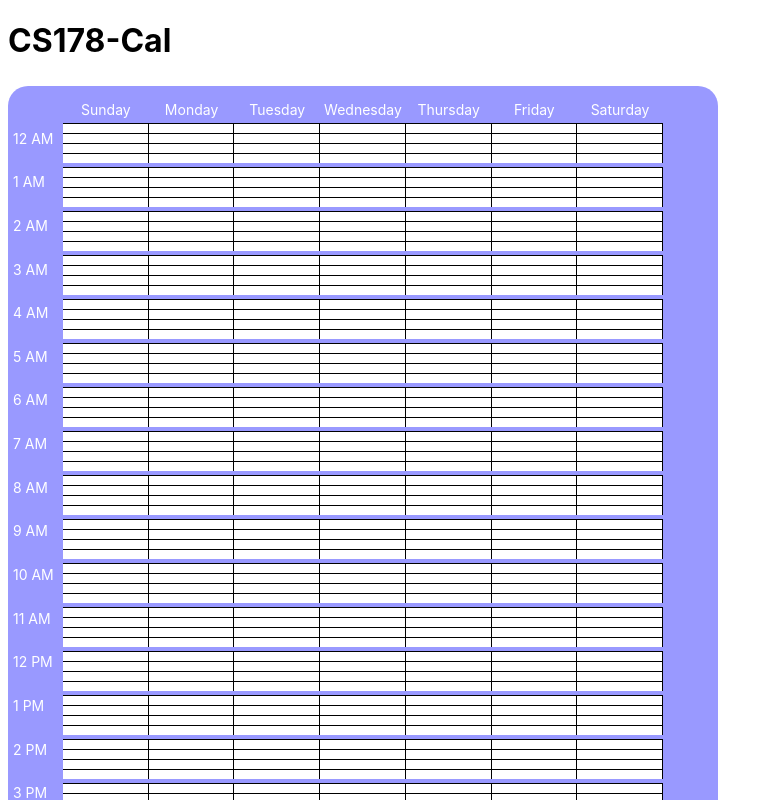
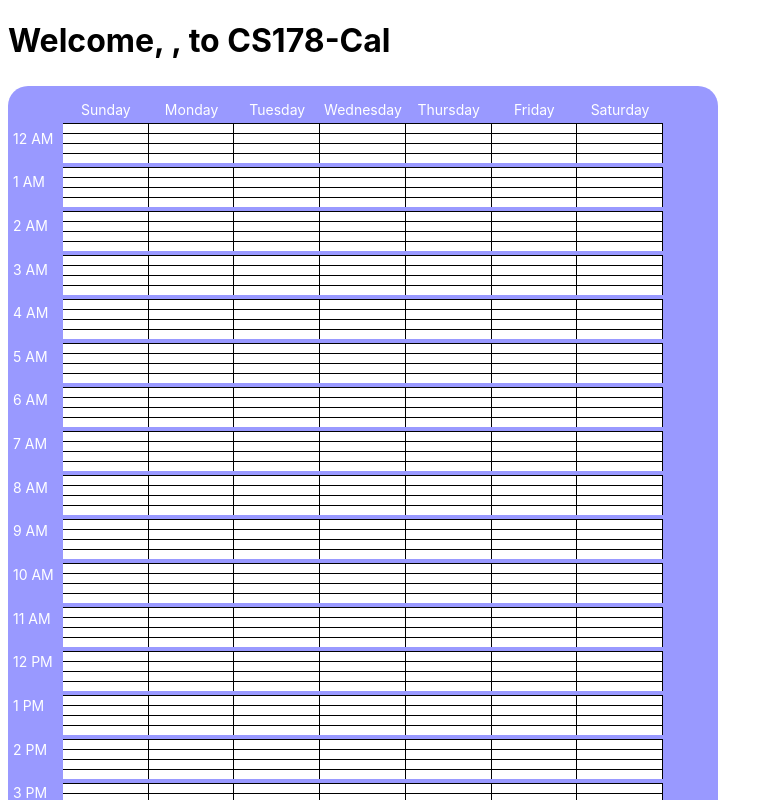
Before and after one commit to sofiyasofie/CS178-Tier2a, a SvelteKit app in the folder frontend/: page / in a window 1280 px wide. Both pictures are taken after a click on the button "Login". Shown: the top 800 px of the page, without its empty margins (0-773 px from the left). Built offline with nearby package versions, Linux system fonts and the light colour scheme; no server answers.

Commit message:
Adding custom name

```diff
--- a/frontend/src/routes/calendar.svelte
+++ b/frontend/src/routes/calendar.svelte
@@ -48,7 +48,7 @@
     const res = await submitAndRecordEndTimeInDB(currFirstname, currLastname);
 
     // Navigate back to the login page
-    // window.location.href = '/';
+    window.location.href = '/';
   }
 </script>
 
@@ -75,7 +75,7 @@
 </style>
 
 <div>
-  <h1>CS178-Cal</h1>
+  <h1>Welcome, {currFirstname} {currLastname}, to CS178-Cal </h1>
     <div class="CalendarContainer">
       <Calendar rows={96 / 1} columns={7} />
     </div>
```
